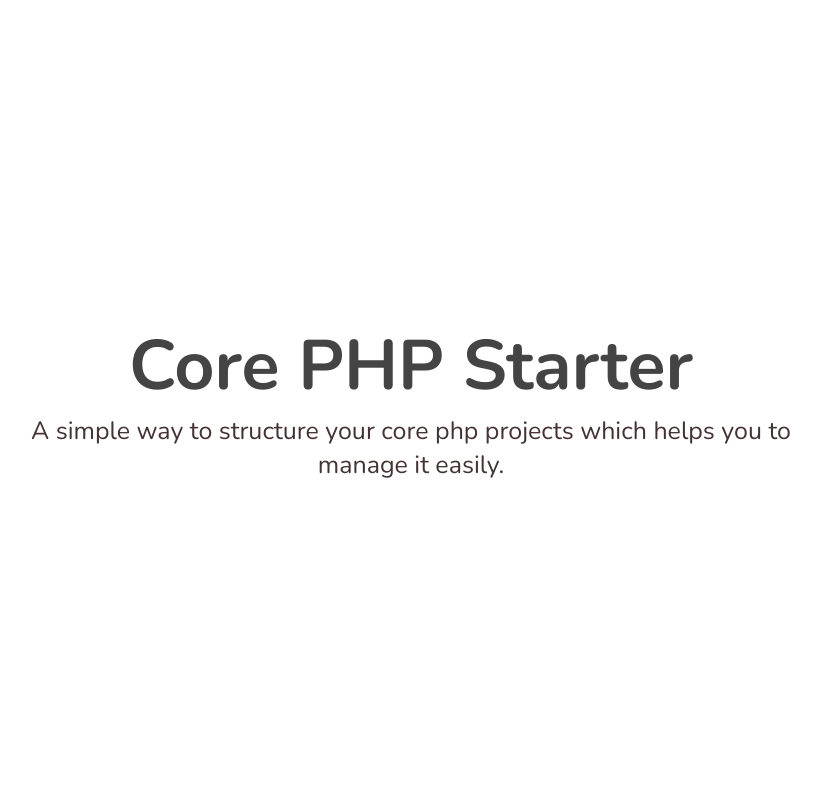
After one commit to thewebdecode/core-php-starter, a PHP site: page /welcome.php in a window 1280 px wide. The commit adds this page. Shown: the whole page, without its empty margins (229-1050 px from the left). Run offline with PHP 8.4, Linux system fonts and the light colour scheme.

Commit message:
--yes-- Added some content in files

```diff
--- a/assets/css/app.css
+++ b/assets/css/app.css
@@ -0,0 +1,39 @@
+@import url('https://fonts.googleapis.com/css2?family=Nunito:ital,wght@0,400;0,600;0,700;0,800;0,900;1,700;1,800;1,900&display=swap');
+* {
+  padding: 0;
+  margin: 0;
+  box-sizing: border-box;
+}
+
+body {
+  overflow-x: hidden;
+  min-height: 100vh;
+  font-size: 16px;
+  font-family: 'Nunito', sans-serif;
+}
+
+.container {
+  position: relative;
+  display: flex;
+  flex-direction: column;
+  justify-content: center;
+  align-items: center;
+  min-height: 100vh;
+  width: 99%;
+  margin: 0 auto;
+  max-width: 800px;
+}
+
+.container h1 {
+  position: relative;
+  color: #444;
+  font-size: 70px;
+  text-align: center;
+}
+
+.container p {
+  position: relative;
+  color: #433;
+  font-size: 25px;
+  text-align: center;
+}
--- a/config/database.php
+++ b/config/database.php
@@ -1,2 +1,9 @@
 <?php
-    $mysqli = new mysqli('localhost', 'root', '', 'database_name');
+    /*************************
+     * Connect your database |
+     * ***********************
+     * Uncomment below line and put your database
+     * connection credentials to work with database
+     */
+
+    // $mysqli = new mysqli('localhost', 'root', '', 'database_name');
--- a/index.php
+++ b/index.php
@@ -1,10 +1,9 @@
 <?php
     $title = 'Home';
     include('template/header.php');
-    header('Location: ./example.php');
 ?>
 
-
+<?php include('./welcome.php'); ?>
 
 
 <?php include('template/footer.php'); ?>
--- a/template/header.php
+++ b/template/header.php
@@ -11,5 +11,6 @@
     <meta name="viewport" content="width=device-width, initial-scale=1.0">
     <meta http-equiv="X-UA-Compatible" content="ie=edge">
     <title><?php echo $title.' - '.$appName ;?></title>
+    <link rel="stylesheet" href="./assets/css/app.css">
 </head>
 <body>
--- /dev/null
+++ b/welcome.php
@@ -0,0 +1,12 @@
+<?php
+    $title = 'Home';
+    include('template/header.php');
+?>
+
+    <div class="container">
+        <h1 class="welcome-msg">Core PHP Starter</h1>
+        <p>A simple way to structure your core php projects which helps you to manage it easily. </p>
+    </div>
+
+
+<?php include('template/footer.php'); ?>
```
Also changed, not shown: example.php (deleted).
